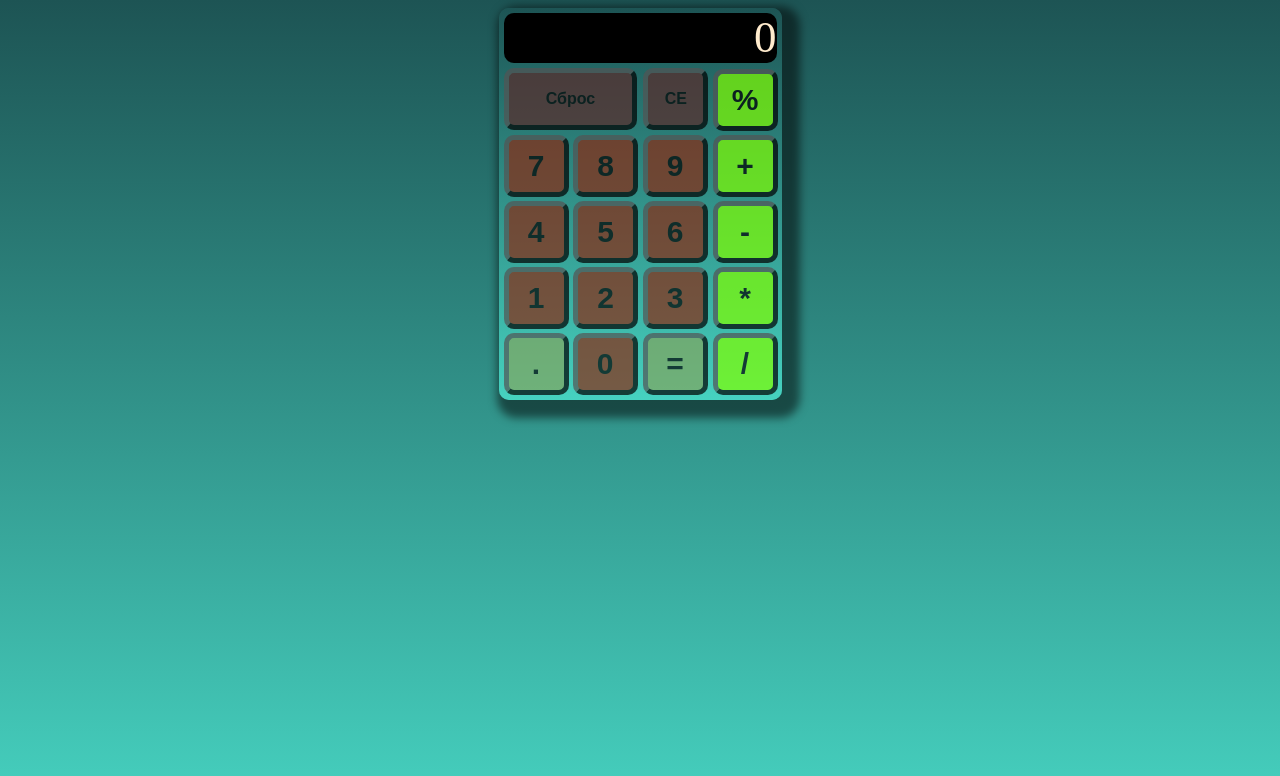
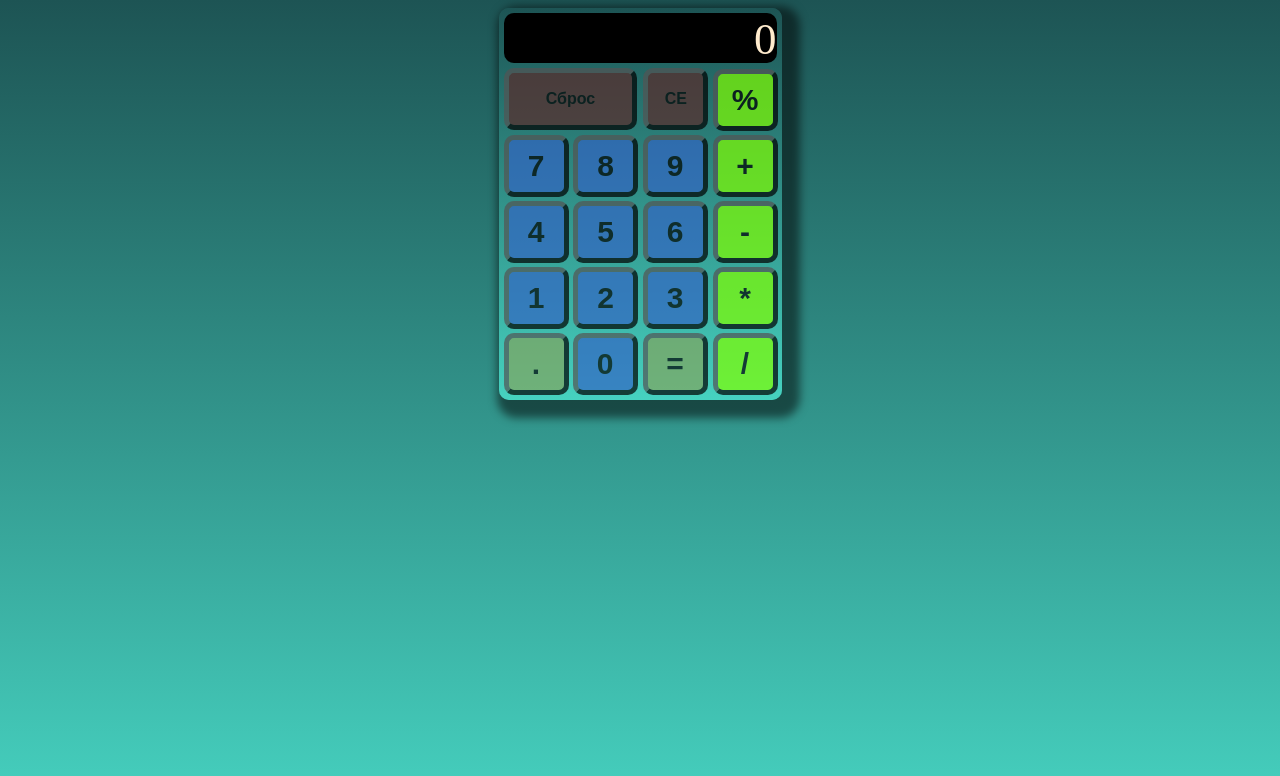
Before and after one commit to Alas1408/testGit, a plain HTML site: page index.html in a window 1280 px wide. Drawn offline with Linux system fonts and the light colour scheme.

Commit message:
Revert "Old color btn"

```diff
--- a/css/style.css
+++ b/css/style.css
@@ -34,10 +34,6 @@ body{
     text-align: right;
     font-size: 45px;
     margin: 0;
-    white-space: nowrap;
-    overflow: hidden;
-    text-overflow: ellipsis;
-    max-width: 260px;
 }
 .btn_clear{
     background-color: rgb(90, 42, 42);
@@ -94,7 +90,7 @@ body{
     margin-bottom: 0px;
     margin-top: 2px;
     margin-left: 0px;
-    background-color: rgb(138, 42, 19);
+    background-color: rgb(50, 101, 196);
 
 }
 .btn_yellow{
```
